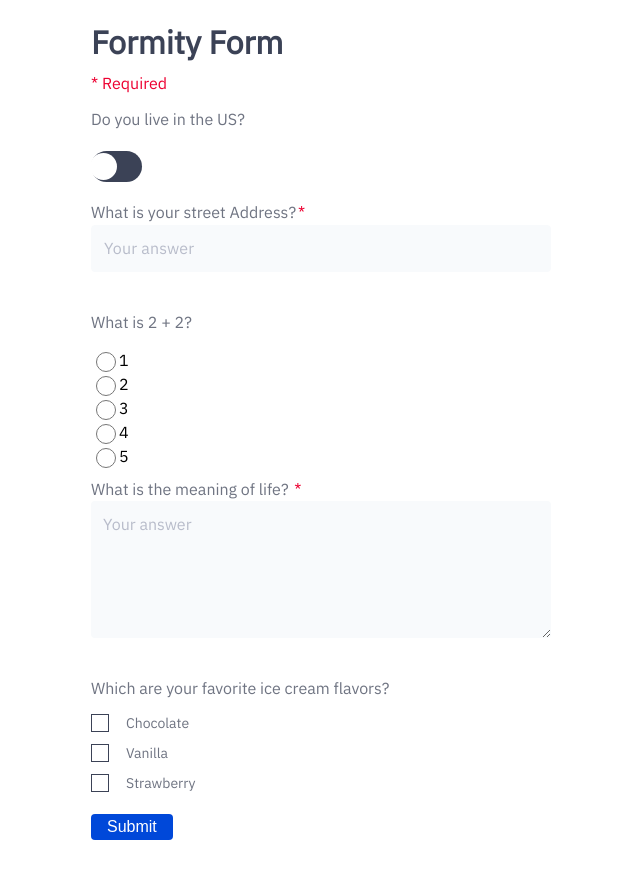
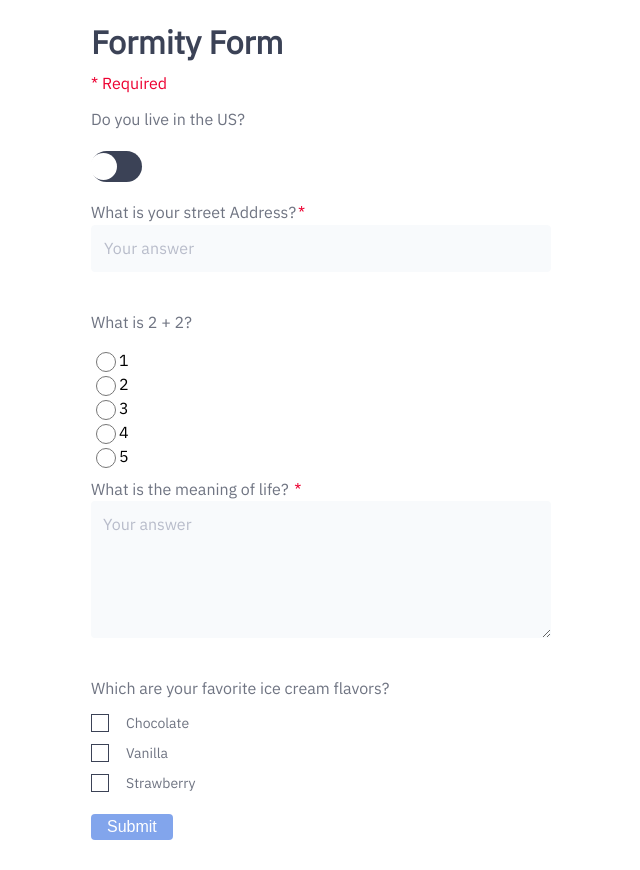
Before and after one commit to stevejd88/custom-form, a React (Create React App) app: page / in a window 1280 px wide. Shown: the whole page, without its empty margins (319-959 px from the left). Built offline with nearby package versions, Linux system fonts and the light colour scheme.

Commit message:
Add disable button

```diff
--- a/src/App.js
+++ b/src/App.js
@@ -69,14 +69,8 @@ function App() {
 
   const handleSubmit = (e) => {
     e.preventDefault();
-    if (!address) {
-      setErrors((prev) => ({ ...prev, address: "Address is required" }));
-    } else if (!meaning) {
-      setErrors((prev) => ({
-        ...prev,
-        meaning: "Please give a meaning"
-      }));
-    } else {
+    console.log(errors);
+    if (address && meaning) {
       alert("Form submitted!");
       setState(initialState);
       setDisabled(!disabled);
@@ -140,7 +134,7 @@ function App() {
           })}
         </div>
 
-        <Button type='submit' label='Submit' />
+        <Button type='submit' label='Submit' disabled={!address & !meaning} />
       </form>
     </div>
   );
--- a/src/components/button/button.component.jsx
+++ b/src/components/button/button.component.jsx
@@ -2,8 +2,12 @@ import React from "react";
 
 import "./button.styles.css";
 
-const Button = ({ type, label }) => {
-  return <button type={type}>{label}</button>;
+const Button = ({ type, label, disabled }) => {
+  return (
+    <button type={type} disabled={disabled}>
+      {label}{" "}
+    </button>
+  );
 };
 
 export default Button;
--- a/src/components/button/button.styles.css
+++ b/src/components/button/button.styles.css
@@ -11,3 +11,7 @@ button {
 button:hover {
   background-color: #002266;
 }
+
+button:disabled {
+  background-color: rgba(0, 72, 217, 0.49);
+}
```
